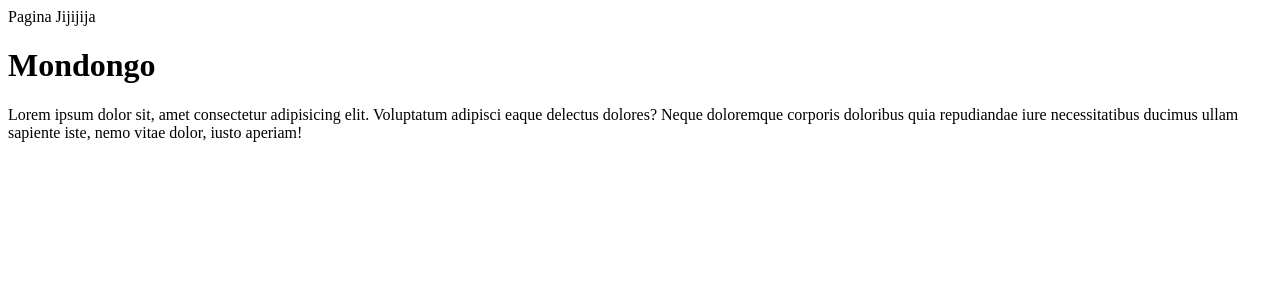
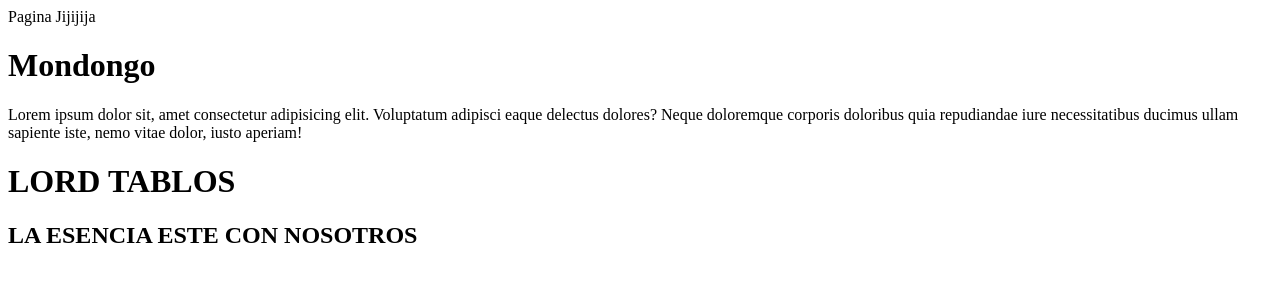
Before and after one commit to EnriqueS-bit/talento-lab-6, a plain HTML site: page index.html in a window 1280 px wide. Drawn offline with Linux system fonts and the light colour scheme.

Commit message:
Estoy cambiando este codigo simple, para que tenga ESENCIA

```diff
--- a/index.html
+++ b/index.html
@@ -9,5 +9,7 @@
     <header>Pagina Jijijija</header>
     <h1>Mondongo</h1>
     <p>Lorem ipsum dolor sit, amet consectetur adipisicing elit. Voluptatum adipisci eaque delectus dolores? Neque doloremque corporis doloribus quia repudiandae iure necessitatibus ducimus ullam sapiente iste, nemo vitae dolor, iusto aperiam!</p>
+    <h1>LORD TABLOS</h1>
+    <h2>LA ESENCIA ESTE CON NOSOTROS</h2>
 </body>
 </html>
```
